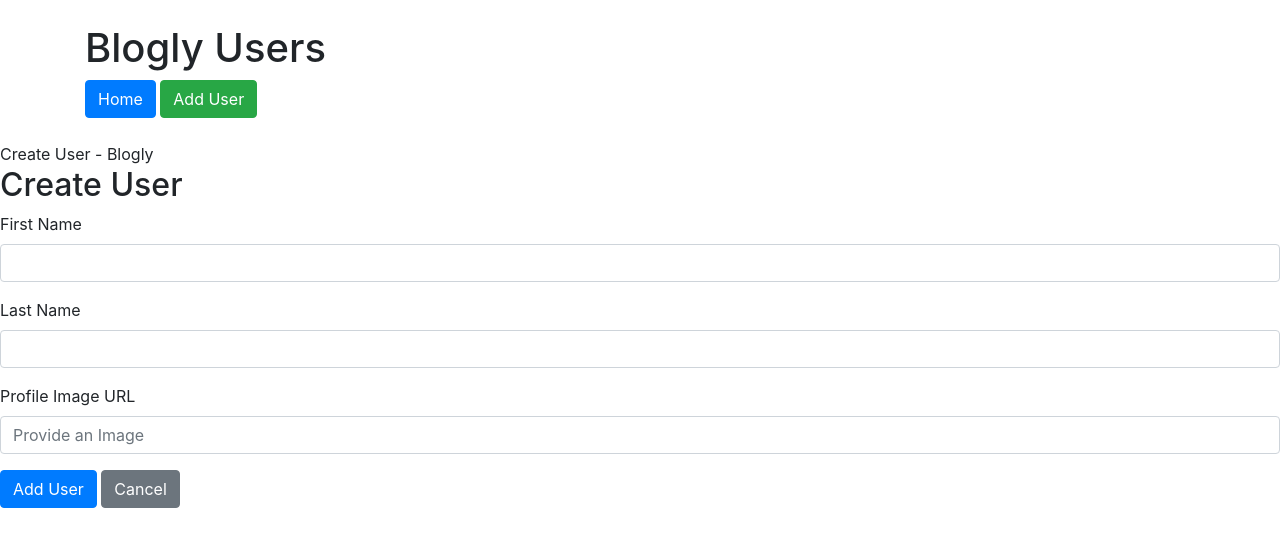
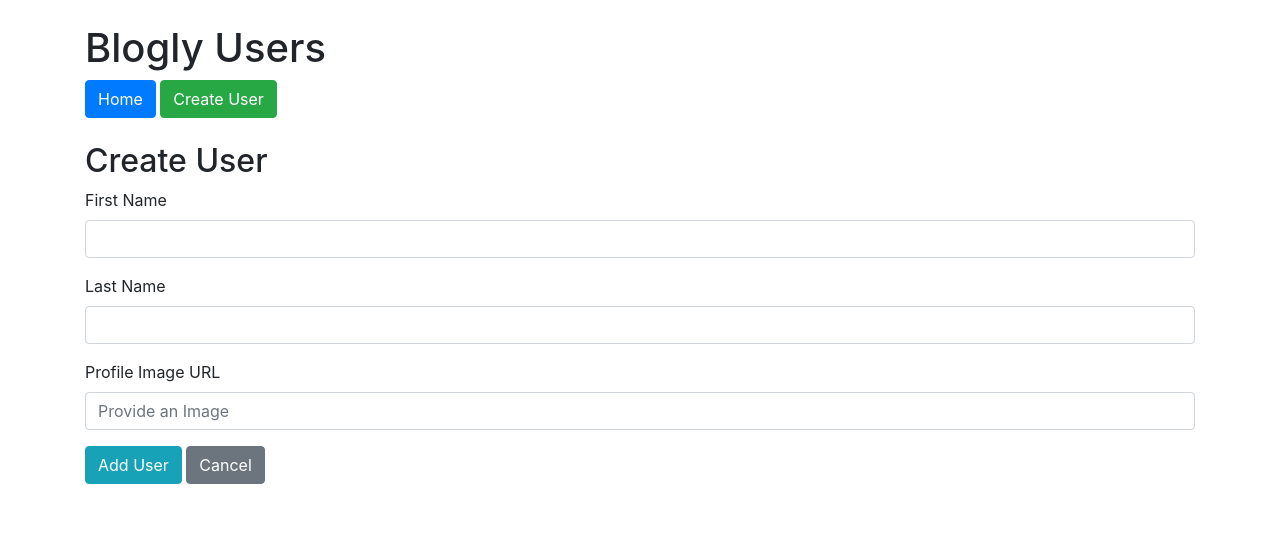
Before and after one commit to MMBaplha/SQLA_Blogly, a Flask app: page /users/new in a window 1280 px wide. Shown: the top 547 px of the page. Run offline with Flask 3, Linux system fonts and the light colour scheme; some libraries are stand-ins or nearby versions.

Commit message:
updated template dir

```diff
--- a/templates/base.html
+++ b/templates/base.html
@@ -12,7 +12,7 @@
             <h1>Blogly Users</h1>
             <nav>
                 <a href="{{ url_for('list_users') }}" class="btn btn-primary">Home</a>
-                <a href="{{ url_for('new_user') }}" class="btn btn-success">Add User</a>
+                <a href="{{ url_for('new_user') }}" class="btn btn-success">Create User</a>
             </nav>
         </header>
 
@@ -30,5 +30,3 @@
     </div>
 </body>
 </html>
-
-<!-- <a href="/users/new" class="btn btn-success">Add User</a> -->
--- a/templates/users/edit_user.html
+++ b/templates/users/edit_user.html
@@ -1,10 +1,8 @@
-{% include "base.html" %}
-<!--not needed!!-->
+{% extends "base.html" %}
 
 {% block title %}Edit User{% endblock %}
 
 {% block content %}
-<div class="row justify-content-center">
     <div class="col-md-6">
         <h2 class="mb-4">Edit User</h2>
 
--- a/templates/users/list.html
+++ b/templates/users/list.html
@@ -3,7 +3,7 @@
 {% block title %}Users - Blogly{% endblock %}
 
 {% block content %}
-<h2>Users</h2>
+
 <ul class="list-group mt-4">
     {% for user in users %}
     <li class="list-group-item d-flex justify-content-between align-items-center">
--- a/templates/users/new_user.html
+++ b/templates/users/new_user.html
@@ -1,5 +1,4 @@
-{% include "base.html" %}
-<!--not need!!!-->
+{% extends "base.html" %}
 
 {% block title %}Create User - Blogly{% endblock %}
 
@@ -18,7 +17,7 @@
         <label for="image_url">Profile Image URL</label>
         <input type="text" name="image_url" id="image_url" class="form-control" placeholder="Provide an Image">
     </div>
-    <button type="submit" class="btn btn-primary">Add User</button>
+    <button type="submit" class="btn btn-info">Add User</button>
     <a href="{{ url_for('list_users') }}" class="btn btn-secondary">Cancel</a>
 </form>
 {% endblock %}
--- a/templates/users/user_detail.html
+++ b/templates/users/user_detail.html
@@ -7,9 +7,8 @@
 <img src="{{ user.image_url }}" alt="{{ user.first_name }}'s profile picture" style="width: 150px;">
 <p>First Name: {{ user.first_name }}</p>
 <p>Last Name: {{ user.last_name }}</p>
-<a href="{{ url_for('edit_user', user_id=user.id) }}" class="btn btn-warning">Edit User</a>
+<a href="{{ url_for('edit_user', user_id=user.id) }}" class="btn btn-secondary">Edit User</a>
 <form action="{{ url_for('delete_user', user_id=user.id) }}" method="POST" style="display:inline;">
     <button class="btn btn-danger">Delete User</button>
 </form>
-<a href="{{ url_for('list_users') }}" class="btn btn-secondary">Back to Users</a>
 {% endblock %}
```
